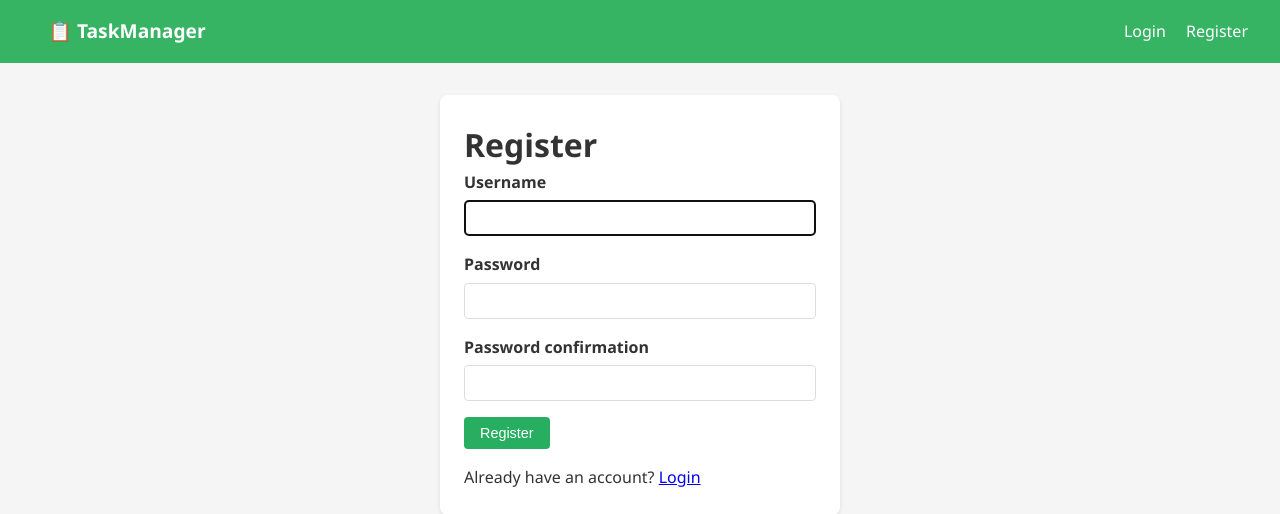
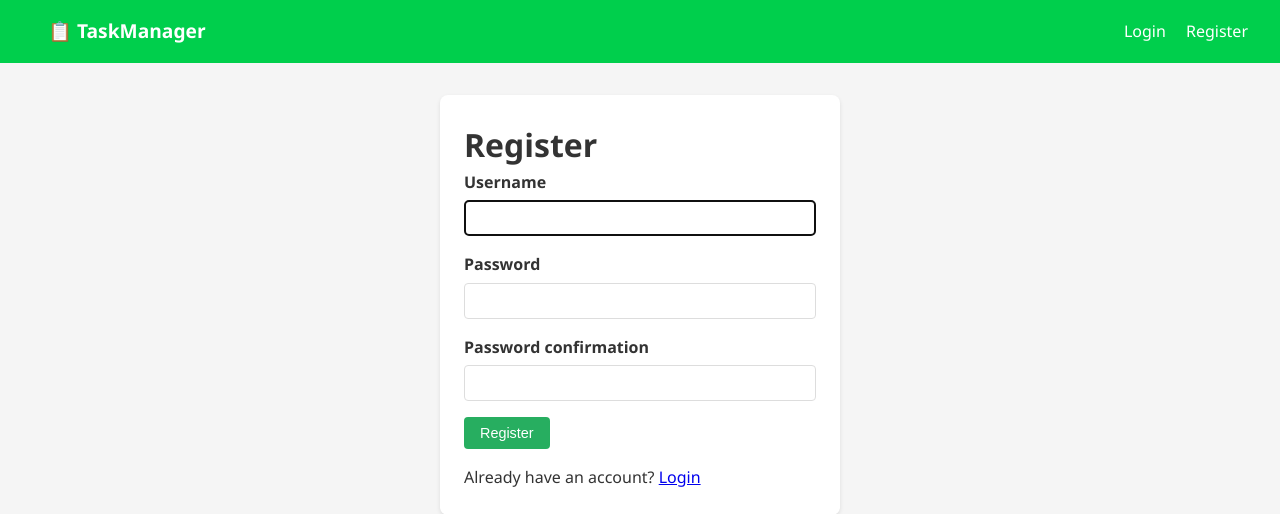
Before and after one commit to m1rjalolk24/DSCC-CW1, a Django app: page /accounts/register/ in a window 1280 px wide. Shown: the top 514 px of the page. Run offline with Django 5.2, Linux system fonts and the light colour scheme.

Commit message:
see the change on live

```diff
--- a/taskmanager/static/css/style.css
+++ b/taskmanager/static/css/style.css
@@ -12,7 +12,7 @@ body {
 }
 
 .navbar {
-    background-color: #37b364;
+    background-color: #00cf4c;
     padding: 1rem 2rem;
     display: flex;
     justify-content: space-between;
```
